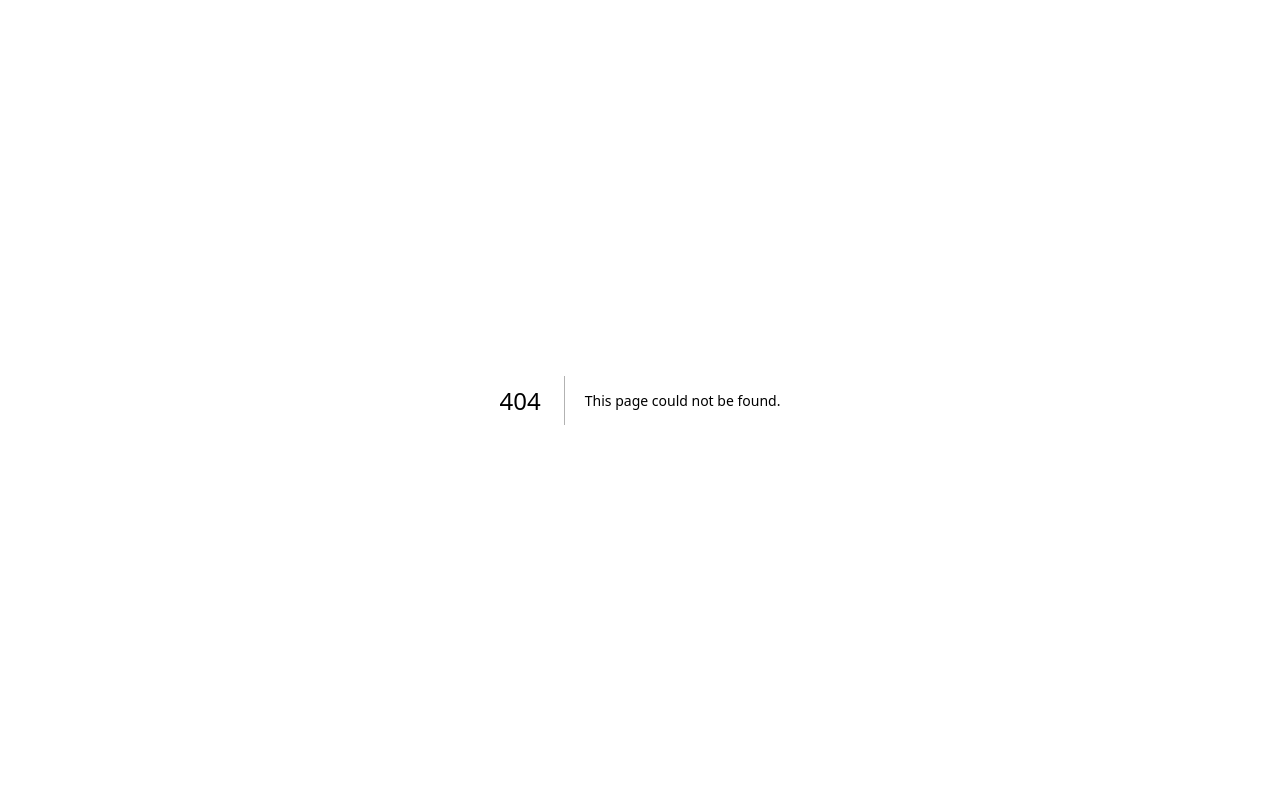
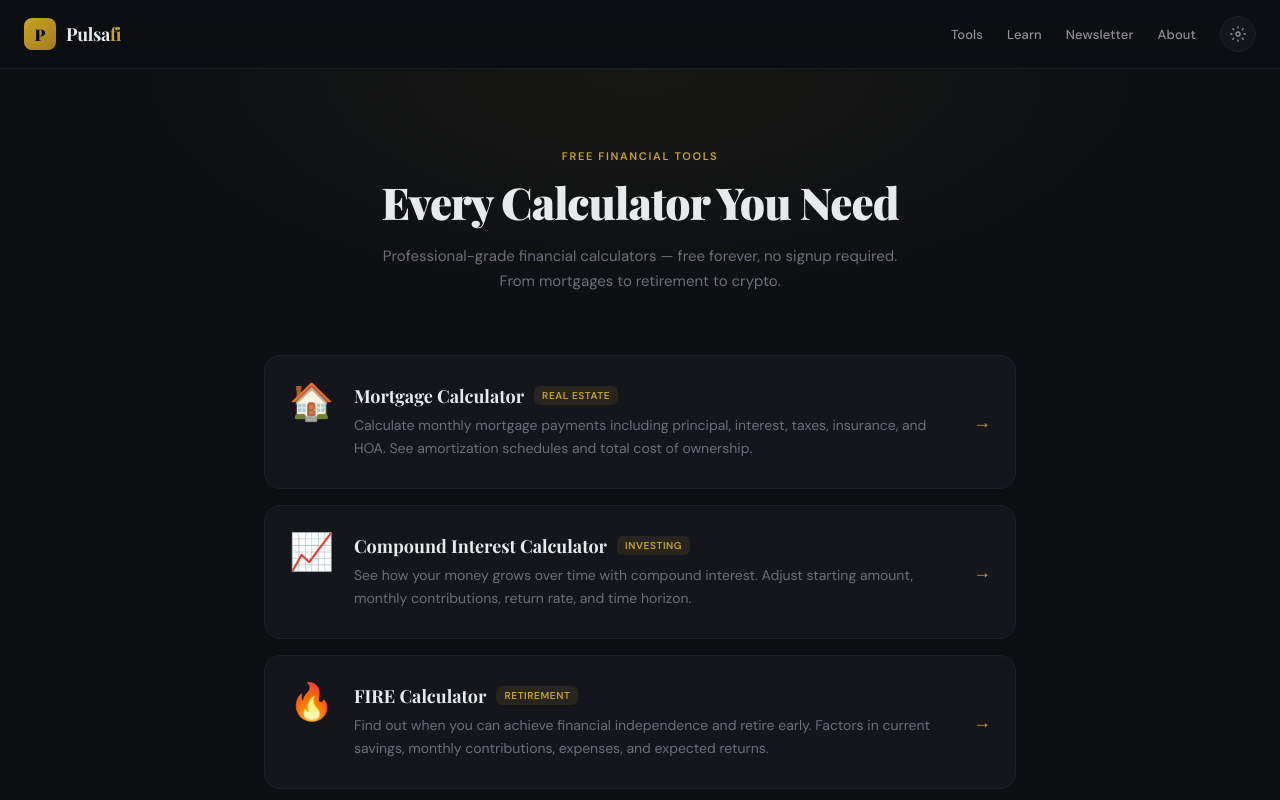
Before and after one commit to zackatlas/pulsafi, a Next.js app: page /tools in a window 1280 px wide. Before the commit this address had no page. Shown: the top 800 px of the page. Built offline with nearby package versions, Linux system fonts and the light colour scheme.

Commit message:
Create page.js

```diff
--- /dev/null
+++ b/app/tools/page.js
@@ -0,0 +1,74 @@
+"use client";
+import Header from "../components/Header";
+import Footer from "../components/Footer";
+
+const TOOLS = [
+  { id: "mortgage-calculator", name: "Mortgage Calculator", icon: "🏠", desc: "Calculate monthly mortgage payments including principal, interest, taxes, insurance, and HOA. See amortization schedules and total cost of ownership.", category: "Real Estate", ready: true },
+  { id: "compound-interest-calculator", name: "Compound Interest Calculator", icon: "📈", desc: "See how your money grows over time with compound interest. Adjust starting amount, monthly contributions, return rate, and time horizon.", category: "Investing", ready: true },
+  { id: "fire-calculator", name: "FIRE Calculator", icon: "🔥", desc: "Find out when you can achieve financial independence and retire early. Factors in current savings, monthly contributions, expenses, and expected returns.", category: "Retirement", ready: true },
+  { id: "debt-payoff", name: "Debt Payoff Calculator", icon: "💳", desc: "Calculate how long it'll take to pay off debt and how much interest you'll pay. Compare avalanche vs snowball strategies.", category: "Debt", ready: false },
+  { id: "salary-breakdown", name: "Salary Breakdown Calculator", icon: "💰", desc: "See your real take-home pay after federal tax, state tax, FICA, 401(k) contributions, and deductions.", category: "Income", ready: false },
+  { id: "investment-comparison", name: "Investment Comparison Tool", icon: "📊", desc: "Compare returns across savings accounts, bonds, S&P 500, and growth stocks over any time horizon.", category: "Investing", ready: false },
+  { id: "crypto-planner", name: "Crypto Investment Planner", icon: "₿", desc: "Model crypto investment outcomes across conservative, moderate, aggressive, and bear case scenarios with DCA support.", category: "Crypto", ready: false },
+];
+
+export default function ToolsPage() {
+  return (
+    <div style={{ minHeight: "100vh", background: "var(--bg-main)", color: "var(--text-primary)", fontFamily: "'DM Sans', sans-serif" }}>
+      <link href="https://fonts.googleapis.com/css2?family=Playfair+Display:wght@400;700;900&family=DM+Sans:wght@400;500;600;700&family=DM+Mono:wght@400;500&display=swap" rel="stylesheet" />
+      <Header />
+
+      <section style={{ padding: "80px 24px 60px", textAlign: "center", background: "var(--hero-gradient)" }}>
+        <div style={{ fontSize: 11, textTransform: "uppercase", letterSpacing: "0.15em", color: "var(--accent)", marginBottom: 14, fontWeight: 600 }}>Free Financial Tools</div>
+        <h1 style={{ fontSize: "clamp(28px, 4.5vw, 44px)", fontFamily: "'Playfair Display', serif", fontWeight: 900, margin: "0 0 16px", lineHeight: 1.15, letterSpacing: "-0.02em" }}>
+          Every Calculator You Need
+        </h1>
+        <p style={{ color: "var(--text-muted)", fontSize: 15, maxWidth: 520, margin: "0 auto", lineHeight: 1.7 }}>
+          Professional-grade financial calculators — free forever, no signup required. From mortgages to retirement to crypto.
+        </p>
+      </section>
+
+      <main style={{ maxWidth: 800, margin: "0 auto", padding: "0 24px 80px" }}>
+        <div style={{ display: "flex", flexDirection: "column", gap: 16 }}>
+          {TOOLS.map((tool, i) => (
+            <a key={i} href={tool.ready ? `/tools/${tool.id}` : "/"} style={{
+              display: "flex", gap: 20, alignItems: "flex-start",
+              background: "var(--bg-card)", borderRadius: 16, border: "1px solid var(--border-card)",
+              padding: "28px 24px", textDecoration: "none", color: "inherit", transition: "border-color 0.2s",
+            }}
+              onMouseOver={e => e.currentTarget.style.borderColor = "var(--accent-border)"}
+              onMouseOut={e => e.currentTarget.style.borderColor = "var(--border-card)"}
+            >
+              <div style={{ fontSize: 36, lineHeight: 1 }}>{tool.icon}</div>
+              <div style={{ flex: 1 }}>
+                <div style={{ display: "flex", alignItems: "center", gap: 10, marginBottom: 6 }}>
+                  <h2 style={{ fontSize: 18, fontFamily: "'Playfair Display', serif", fontWeight: 700, margin: 0 }}>{tool.name}</h2>
+                  <span style={{
+                    fontSize: 10, textTransform: "uppercase", letterSpacing: "0.06em", fontWeight: 600,
+                    color: "var(--accent)", background: "var(--accent-bg)", padding: "3px 8px", borderRadius: 6,
+                  }}>{tool.category}</span>
+                </div>
+                <p style={{ fontSize: 14, color: "var(--text-muted)", lineHeight: 1.65, margin: 0 }}>{tool.desc}</p>
+              </div>
+              <div style={{ color: "var(--accent)", fontSize: 18, alignSelf: "center" }}>→</div>
+            </a>
+          ))}
+        </div>
+
+        {/* Embed CTA */}
+        <div style={{
+          marginTop: 40, background: "linear-gradient(135deg, var(--bg-input) 0%, var(--bg-card) 100%)",
+          border: "1px solid var(--border-input)", borderRadius: 18, padding: "32px", textAlign: "center",
+        }}>
+          <h3 style={{ fontSize: 20, fontFamily: "'Playfair Display', serif", fontWeight: 700, marginBottom: 8 }}>Want these tools on your website?</h3>
+          <p style={{ color: "var(--text-muted)", fontSize: 14, marginBottom: 20 }}>Embed any Pulsafi calculator with one line of code. Free for everyone.</p>
+          <a href="/embed" style={{
+            display: "inline-block", background: "linear-gradient(135deg, var(--accent), var(--accent-dark))", borderRadius: 10,
+            padding: "12px 28px", color: "#0d0f13", fontFamily: "'DM Sans', sans-serif", fontWeight: 700, fontSize: 14, textDecoration: "none",
+          }}>Get Embed Code →</a>
+        </div>
+      </main>
+      <Footer />
+    </div>
+  );
+}
```
